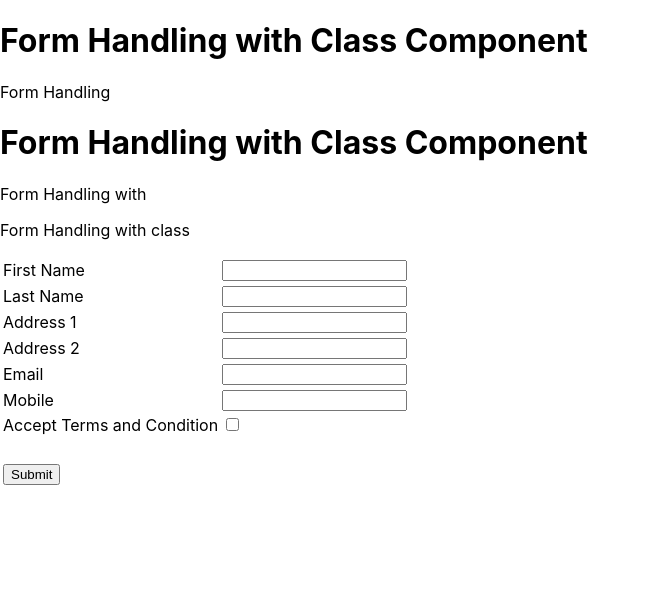
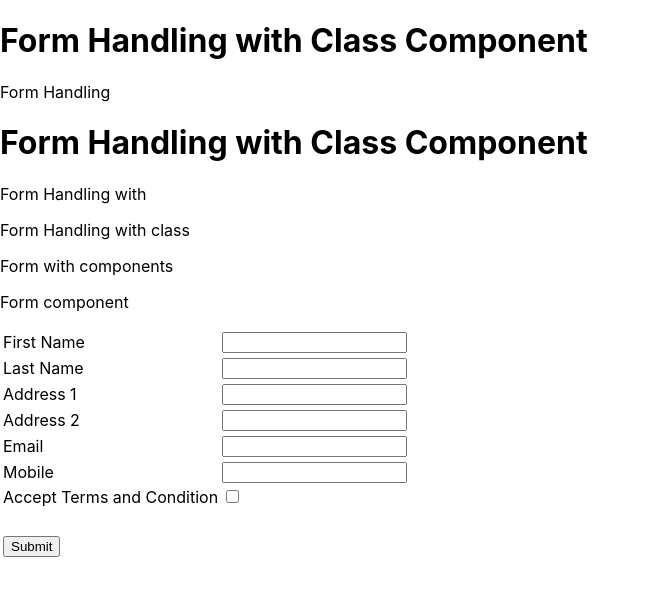
Before and after one commit to coding-At-GitHub/form-class-component_react, a React (Create React App) app: page / in a window 1280 px wide. Shown: the top 596 px of the page, without its empty margins (0-650 px from the left). Built offline with nearby package versions, Linux system fonts and the light colour scheme.

Commit message:
Update FormHandlingClass.js

```diff
--- a/src/Component/FormHandlingClass.js
+++ b/src/Component/FormHandlingClass.js
@@ -61,6 +61,9 @@ export default class FormHandlingClass extends Component {
          <h1>Form Handling with Class Component</h1>
              <p>Form Handling with   </p>
          <p>Form Handling with  class </p>
+<p>Form  with components  </p>
+<p>Form  component   </p>
+
                <form onSubmit={(e)=>{this.handleSubmit(e)}}>
                <table>
                     <tr><td> First Name</td><td><input type='text' name='Fname' value={this.state.Fname} onChange={(e) => {this.setState({[e.target.name]:e.target.value})}} /> {this.state.Fname}</td></tr>
```
